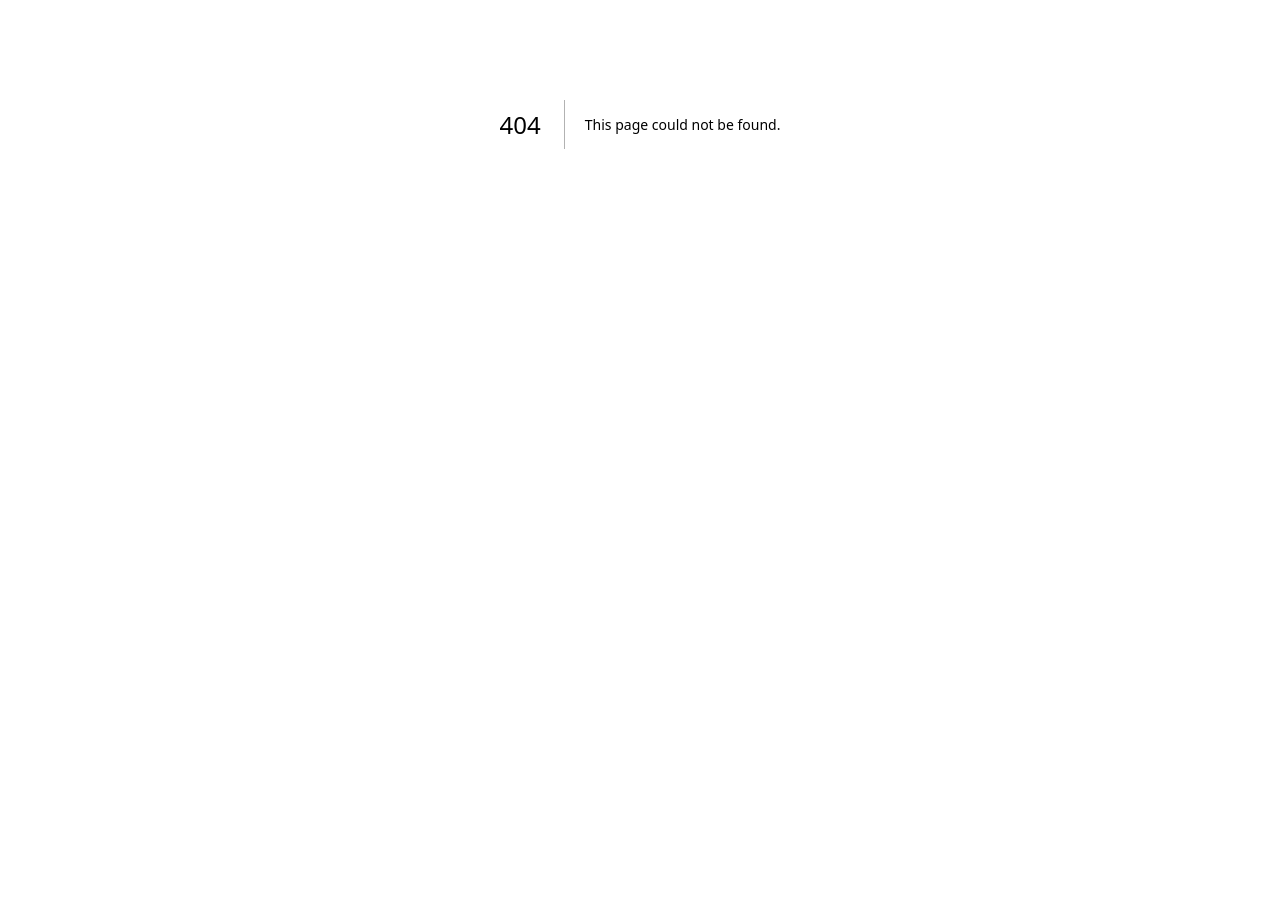
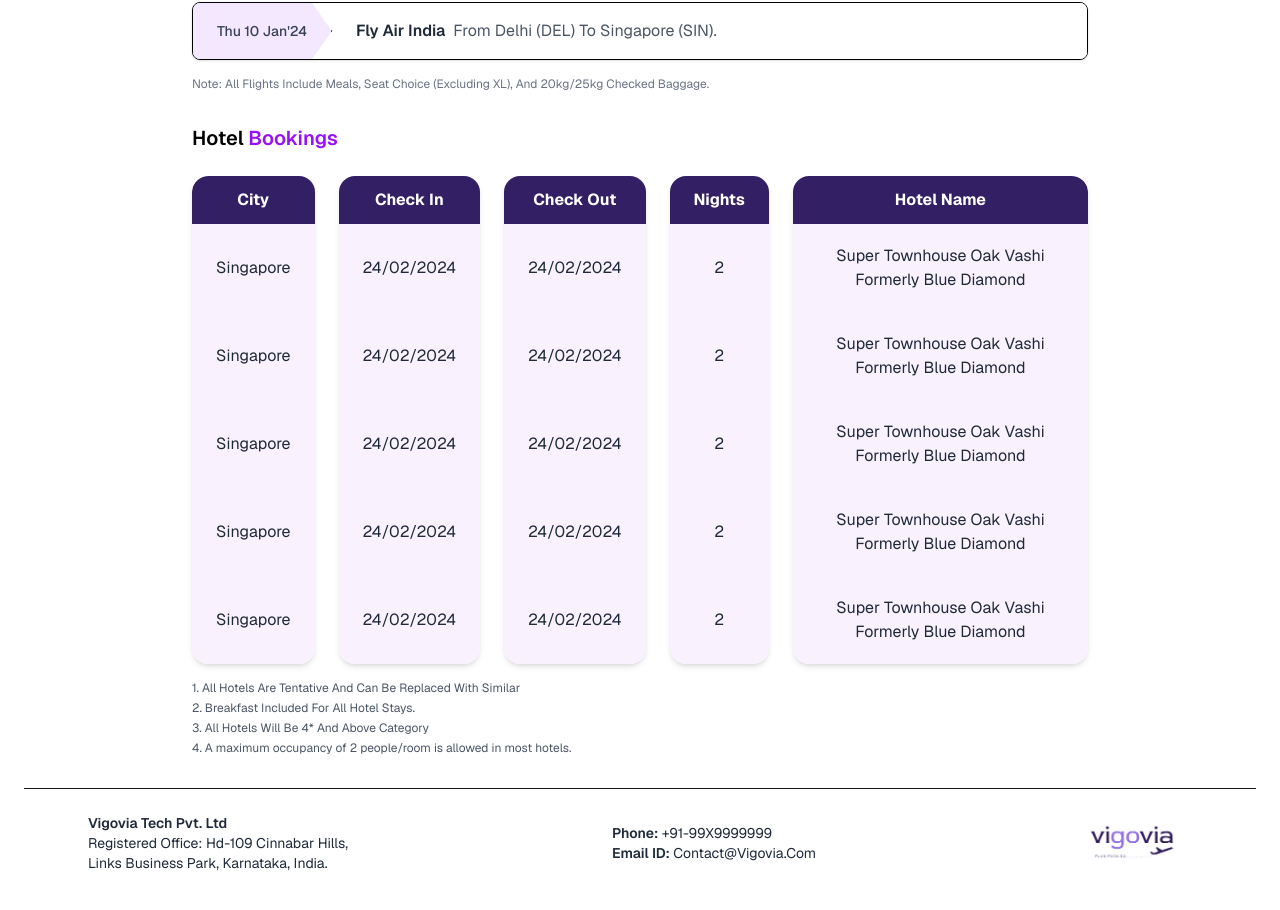
Before and after one commit to Hari-hara7/Vigovia-Assignment, a Next.js app in the folder my-app/: page /second in a window 1280 px wide. Before the commit this address had no page. Shown: the part 276-1186 px from the top of the page. Before the commit the page ends 800 px from the top, so only its background shows below. Built offline with nearby package versions, Linux system fonts and the light colour scheme.

Commit message:
3 pages done

```diff
--- a/my-app/app/home/page.tsx
+++ b/my-app/app/home/page.tsx
@@ -48,6 +48,17 @@ const itinerary = [
       Morning: ['Free time or optional activities.'],
       Afternoon: ['Visit Orchard Road for shopping.'],
       Evening: ['Return to hotel and rest.'],
+    },
+  },
+  {
+    day: 'Day 4',
+    date: '27th November',
+    title: ' Arrival In Singapore & City Exploration',
+    image: '/image1.jpg',
+    activities: {
+      Morning: ['Arrive in Singapore. Transfer From Airport To Hotel.'],
+      Afternoon: ['Check Into Your Hotel.'],
+      Evening: ['Explore Gardens By The Bay, Including Super Tree Grove (3-4) Hours'],
     },
   },
 ];
--- a/my-app/app/page.tsx
+++ b/my-app/app/page.tsx
@@ -2,11 +2,13 @@
 
 import Home from './home/page';
 import Notes from './notes/page';
+import Second from './second/page';
 
 export default function MainPage() {
   return (
     <main>
       <Home />
+      <Second/>
       <Notes />
     </main>
   );
--- /dev/null
+++ b/my-app/app/second/page.tsx
@@ -0,0 +1,246 @@
+'use client';
+
+import Image from 'next/image';
+import React from 'react';
+
+const flightData = [
+  {
+    date: "Thu 10 Jan'24",
+    airline: 'Fly Air India',
+    route: 'From Delhi (DEL) To Singapore (SIN).',
+  },
+  {
+    date: "Thu 10 Jan'24",
+    airline: 'Fly Air India',
+    route: 'From Delhi (DEL) To Singapore (SIN).',
+  },
+  {
+    date: "Thu 10 Jan'24",
+    airline: 'Fly Air India',
+    route: 'From Delhi (DEL) To Singapore (SIN).',
+  },
+  {
+    date: "Thu 10 Jan'24",
+    airline: 'Fly Air India',
+    route: 'From Delhi (DEL) To Singapore (SIN).',
+  },
+];
+
+const hotelData = [
+  {
+    city: 'Singapore',
+    checkIn: '24/02/2024',
+    checkOut: '24/02/2024',
+    nights: 2,
+    hotelName: 'Super Townhouse Oak Vashi Formerly Blue Diamond',
+  },
+  {
+    city: 'Singapore',
+    checkIn: '24/02/2024',
+    checkOut: '24/02/2024',
+    nights: 2,
+    hotelName: 'Super Townhouse Oak Vashi Formerly Blue Diamond',
+  },
+  {
+    city: 'Singapore',
+    checkIn: '24/02/2024',
+    checkOut: '24/02/2024',
+    nights: 2,
+    hotelName: 'Super Townhouse Oak Vashi Formerly Blue Diamond',
+  },
+  {
+    city: 'Singapore',
+    checkIn: '24/02/2024',
+    checkOut: '24/02/2024',
+    nights: 2,
+    hotelName: 'Super Townhouse Oak Vashi Formerly Blue Diamond',
+  },
+  {
+    city: 'Singapore',
+    checkIn: '24/02/2024',
+    checkOut: '24/02/2024',
+    nights: 2,
+    hotelName: 'Super Townhouse Oak Vashi Formerly Blue Diamond',
+  },
+];
+
+export default function SecondPage() {
+  return (
+    <div className="min-h-screen bg-white p-6 font-sans">
+      <div className="max-w-4xl mx-auto space-y-8">
+        {/* Flight Summary */}
+        <div>
+          <h2 className="text-lg font-semibold text-gray-800 mb-4">
+            Flight <span className="text-purple-600">Summary</span>
+          </h2>
+
+          <div className="space-y-3">
+            {flightData.map((flight, index) => (
+              <div
+                key={index}
+                className="flex items-stretch bg-white rounded-lg border border-black overflow-hidden shadow-sm"
+              >
+                <div
+                  className="relative bg-purple-100 border-r border-black flex items-center justify-center"
+                  style={{
+                    clipPath:
+                      'polygon(0 0, calc(100% - 20px) 0, 100% 50%, calc(100% - 20px) 100%, 0 100%)',
+                  }}
+                >
+                  <span className="text-sm font-medium text-gray-700 px-6 py-4">
+                    {flight.date}
+                  </span>
+                </div>
+
+                <div className="flex-1 px-6 py-4 bg-white flex items-center">
+                  <span className="font-semibold text-gray-800">
+                    {flight.airline}
+                  </span>
+                  <span className="text-gray-600 ml-2">{flight.route}</span>
+                </div>
+              </div>
+            ))}
+          </div>
+
+          <p className="text-xs text-gray-500 mt-4">
+            Note: All Flights Include Meals, Seat Choice (Excluding XL), And 20kg/25kg Checked Baggage.
+          </p>
+        </div>
+
+        {/* Hotel Bookings */}
+        <div>
+          <h2 className="text-xl text-black font-semibold mb-6 text-left">
+            Hotel <span className="text-purple-600">Bookings</span>
+          </h2>
+
+          <div className="flex flex-col md:flex-row justify-between gap-6">
+            {/* City */}
+            <table className="w-full md:w-[15%] border-collapse rounded-2xl overflow-hidden shadow-md">
+              <thead>
+                <tr className="bg-[#331F63] text-white text-center">
+                  <th className="px-6 py-3 rounded-tl-2xl">City</th>
+                </tr>
+              </thead>
+              <tbody>
+                {hotelData.map((row, i) => (
+                  <tr
+                    key={i}
+                    className={`bg-[#FAF1FF] text-gray-800 text-center ${
+                      i === hotelData.length - 1 ? 'rounded-bl-2xl' : ''
+                    }`}
+                  >
+                    <td className="px-6 py-5">{row.city}</td>
+                  </tr>
+                ))}
+              </tbody>
+            </table>
+
+            {/* Check In */}
+            <table className="w-full md:w-[18%] border-collapse rounded-2xl overflow-hidden shadow-md">
+              <thead>
+                <tr className="bg-[#331F63] text-white text-center">
+                  <th className="px-6 py-3">Check In</th>
+                </tr>
+              </thead>
+              <tbody>
+                {hotelData.map((row, i) => (
+                  <tr key={i} className="bg-[#FAF1FF] text-gray-800 text-center">
+                    <td className="px-6 py-5">{row.checkIn}</td>
+                  </tr>
+                ))}
+              </tbody>
+            </table>
+
+            {/* Check Out */}
+            <table className="w-full md:w-[18%] border-collapse rounded-2xl overflow-hidden shadow-md">
+              <thead>
+                <tr className="bg-[#331F63] text-white text-center">
+                  <th className="px-6 py-3">Check Out</th>
+                </tr>
+              </thead>
+              <tbody>
+                {hotelData.map((row, i) => (
+                  <tr key={i} className="bg-[#FAF1FF] text-gray-800 text-center">
+                    <td className="px-6 py-5">{row.checkOut}</td>
+                  </tr>
+                ))}
+              </tbody>
+            </table>
+
+            {/* Nights */}
+            <table className="w-full md:w-[10%] border-collapse rounded-2xl overflow-hidden shadow-md">
+              <thead>
+                <tr className="bg-[#331F63] text-white text-center">
+                  <th className="px-6 py-3">Nights</th>
+                </tr>
+              </thead>
+              <tbody>
+                {hotelData.map((row, i) => (
+                  <tr key={i} className="bg-[#FAF1FF] text-gray-800 text-center">
+                    <td className="px-6 py-5">{row.nights}</td>
+                  </tr>
+                ))}
+              </tbody>
+            </table>
+
+            {/* Hotel Name */}
+            <table className="w-full md:w-[39%] border-collapse rounded-2xl overflow-hidden shadow-md">
+              <thead>
+                <tr className="bg-[#331F63] text-white text-center">
+                  <th className="px-6 py-3 rounded-tr-2xl">Hotel Name</th>
+                </tr>
+              </thead>
+              <tbody>
+                {hotelData.map((row, i) => (
+                  <tr
+                    key={i}
+                    className={`bg-[#FAF1FF] text-gray-800 text-center ${
+                      i === hotelData.length - 1 ? 'rounded-br-2xl' : ''
+                    }`}
+                  >
+                    <td className="px-6 py-5">{row.hotelName}</td>
+                  </tr>
+                ))}
+              </tbody>
+            </table>
+          </div>
+
+          <div className="mt-4 text-xs text-gray-600 space-y-1">
+            <p>1. All Hotels Are Tentative And Can Be Replaced With Similar</p>
+            <p>2. Breakfast Included For All Hotel Stays.</p>
+            <p>3. All Hotels Will Be 4* And Above Category</p>
+            <p>4. A maximum occupancy of 2 people/room is allowed in most hotels.</p>
+          </div>
+        </div>
+      </div>
+
+      {/* Footer */}
+      <footer className="border-t py-6 px-4 md:px-16 mt-8">
+        <div className="flex flex-col md:flex-row justify-between items-start md:items-center gap-6">
+          <div className="text-sm text-gray-800">
+            <p className="font-semibold">Vigovia Tech Pvt. Ltd</p>
+            <p>Registered Office: Hd-109 Cinnabar Hills,</p>
+            <p>Links Business Park, Karnataka, India.</p>
+          </div>
+          <div className="text-sm text-gray-800">
+            <p>
+              <span className="font-semibold">Phone:</span> +91-99X9999999
+            </p>
+            <p>
+              <span className="font-semibold">Email ID:</span> Contact@Vigovia.Com
+            </p>
+          </div>
+          <div className="w-28">
+            <Image
+              src="/logo.png"
+              alt="Vigovia Logo"
+              width={150}
+              height={120}
+              className="object-contain"
+            />
+          </div>
+        </div>
+      </footer>
+    </div>
+  );
+}
```
